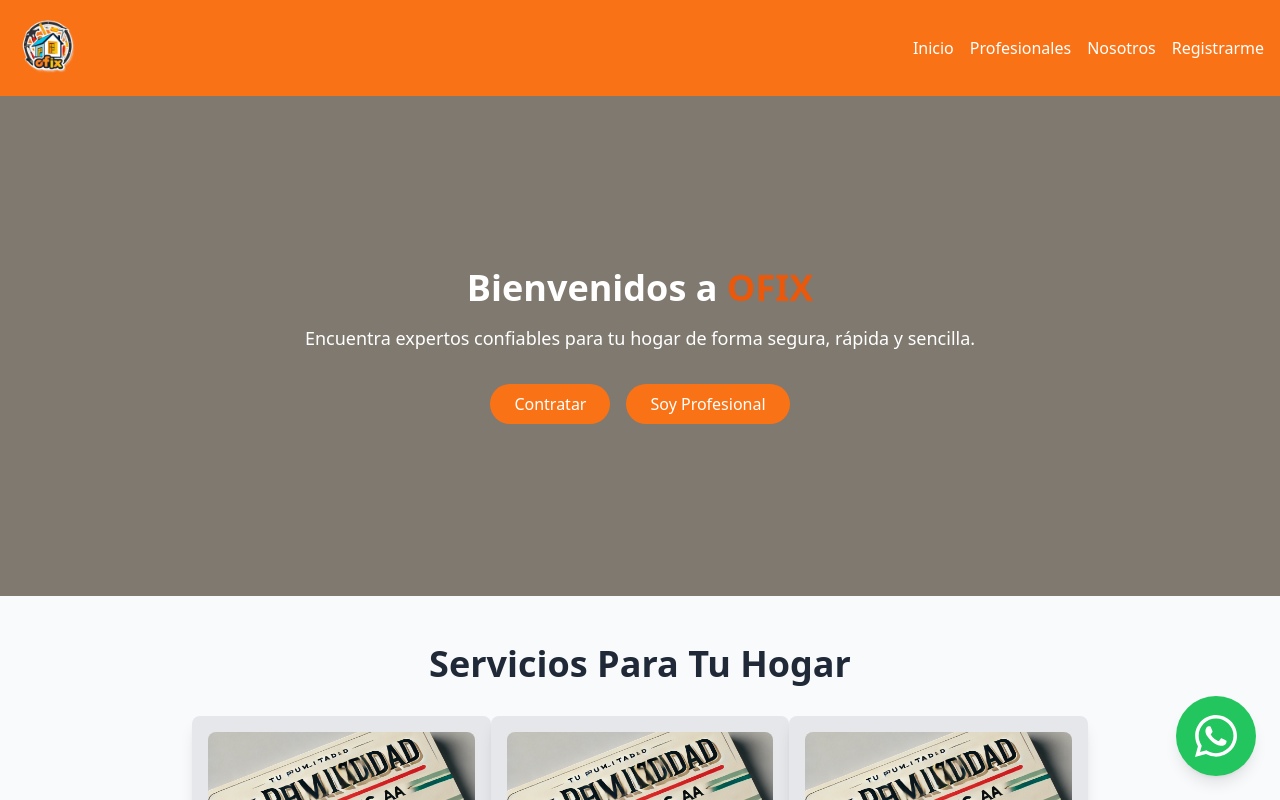
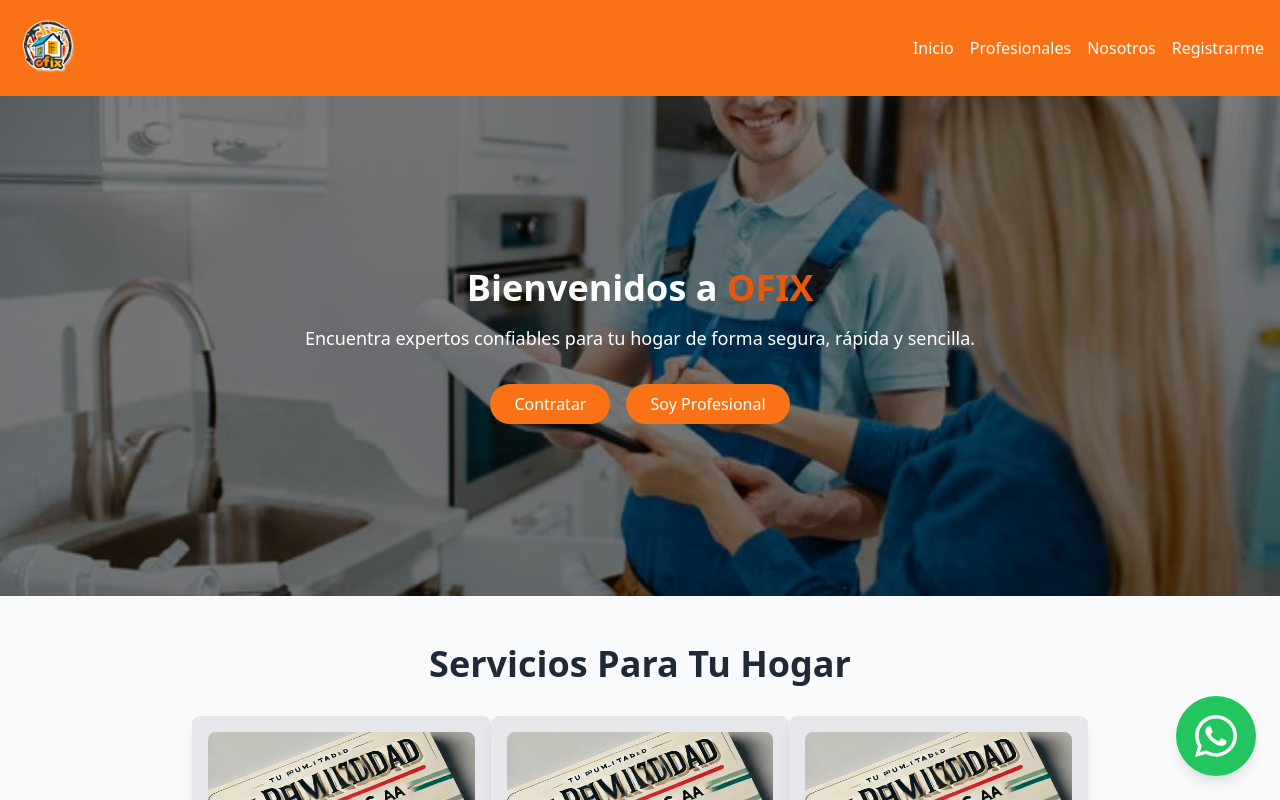
Before and after one commit to LucianoMassa98/DMarket, a React (Vite) app: page / in a window 1280 px wide. Shown: the top 800 px of the page. Built offline with nearby package versions, Linux system fonts and the light colour scheme.

Commit message:
fixed fondo hero

```diff
--- a/src/components/Hero.jsx
+++ b/src/components/Hero.jsx
@@ -1,17 +1,21 @@
 import React from "react";
 import { Link } from "react-router-dom";
-import FONDO from "../../public/fondo.jpg"
+import FONDO from "../../public/fondo.jpg"; // Asegúrate de que la ruta sea válida
 
 const Hero = () => {
   return (
-    <section
-      className="relative bg-cover bg-center h-[500px] flex items-center justify-center text-center"
-      style={{ backgroundImage: FONDO }}
-    >
+    <div className="relative h-[500px] flex items-center justify-center text-center overflow-hidden">
+      {/* Imagen de fondo */}
+      <img
+        src={FONDO}
+        alt="Fondo"
+        className="absolute inset-0 w-full h-full object-cover"
+      />
+
       {/* Overlay */}
       <div className="absolute inset-0 bg-black bg-opacity-50"></div>
 
-      {/* Content */}
+      {/* Contenido principal */}
       <div className="relative z-10 text-white px-4">
         <h2 className="text-4xl font-bold mb-4">
           Bienvenidos a <strong className="text-orange-600">OFIX</strong>
@@ -33,7 +37,7 @@
           </button>
         </div>
       </div>
-    </section>
+    </div>
   );
 };
 
--- a/src/components/Services.jsx
+++ b/src/components/Services.jsx
@@ -188,7 +188,7 @@
         <div className="lg:hidden space-y-6 mt-8">
           <div className="bg-gray-200 shadow-lg rounded-lg text-center p-4">
             <img
-              src={PUBLICIDAD2}
+              src={PUBLICIDAD1}
               alt="Imagen móvil 1"
               className="w-full h-40 object-cover rounded-lg mb-4"
             />
@@ -198,7 +198,7 @@
           </div>
           <div className="bg-gray-200 shadow-lg rounded-lg text-center p-4">
             <img
-              src={PUBLICIDAD2}
+              src={PUBLICIDAD1}
               alt="Imagen móvil 2"
               className="w-full h-40 object-cover rounded-lg mb-4"
             />
```
